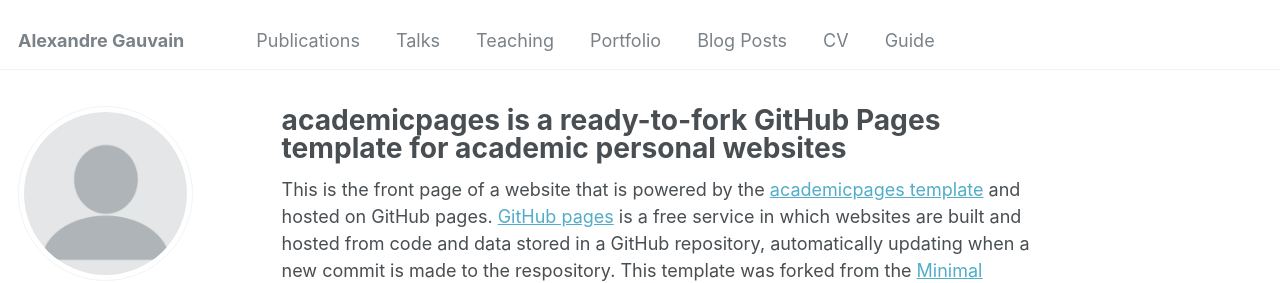
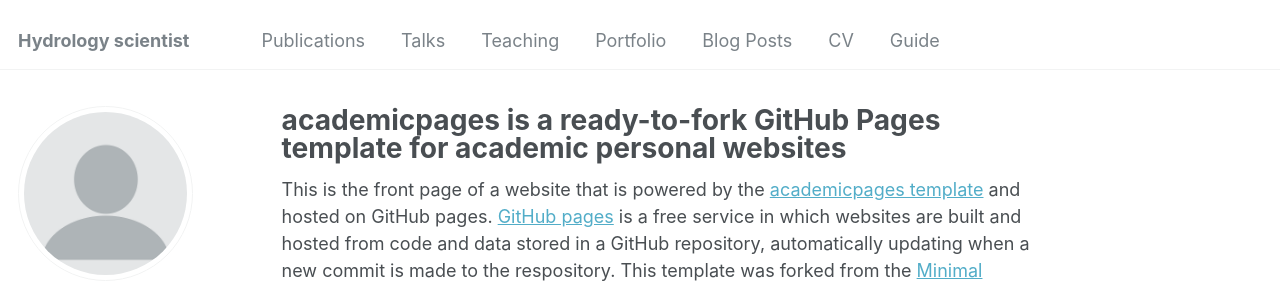
Before and after one commit to Alex-Gauvain/Alex-Gauvain.github.io, a Jekyll site: the page built from _pages/about.md, in a window 1280 px wide. Shown: the top 283 px of the page. Built offline with Jekyll 4.4.1, drawn with Linux system fonts in a browser that asks for light colours; some web fonts are replaced.

Commit message:
Update _config.yml

```diff
--- a/_config.yml
+++ b/_config.yml
@@ -8,7 +8,7 @@
 
 # Basic Site Settings
 locale                   : "en-US"
-title                    : "Alexandre Gauvain"
+title                    : "Hydrology scientist"
 title_separator          : "-"
 name                     : &name "Alexandre Gauvain"
 description              : &description "personal description"
```
